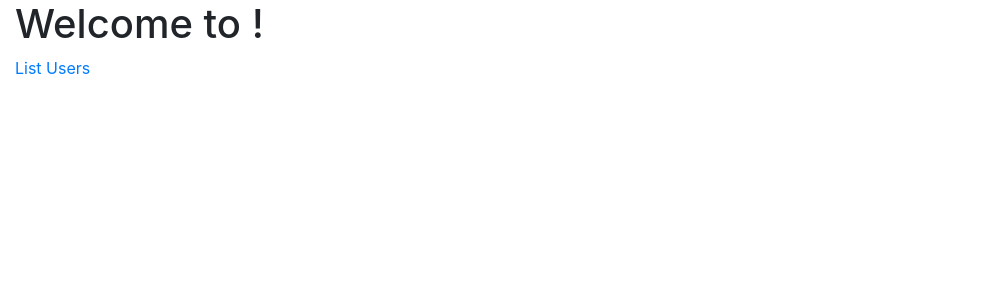
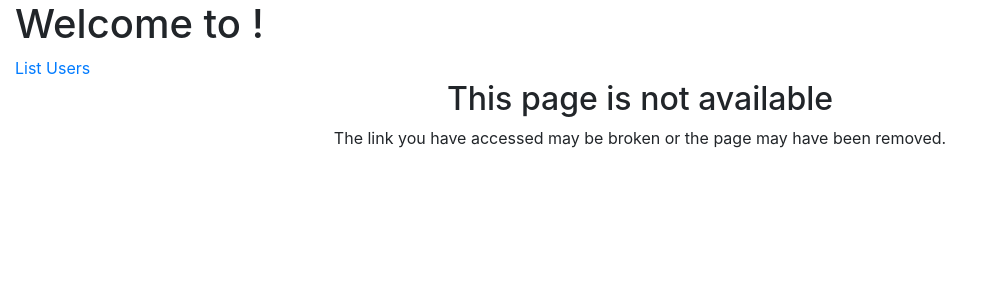
Before and after one commit to Francislin123/movibe, an Angular app: page / in a window 1280 px wide. Shown: the top 300 px of the page, without its empty margins (0-988 px from the left). Built offline with nearby package versions, Linux system fonts and the light colour scheme.

Commit message:
Error handling

```diff
--- a/src/app/app-routing.module.ts
+++ b/src/app/app-routing.module.ts
@@ -2,9 +2,11 @@
 import { RouterModule, Routes } from '@angular/router';
 
 import { UserComponent } from './user/user.component';
+import { NotFoundComponent } from './errors/not-found/not-found.component';
 
 const routes: Routes = [
-  { path: 'users', component: UserComponent }
+  { path: 'users', component: UserComponent },
+  { path: '**', component: NotFoundComponent }
 ];
 
 @NgModule({
--- a/src/app/app-user/app-user.component.html
+++ /dev/null
@@ -1,3 +0,0 @@
-<p>
-  app-user works!
-</p>
--- a/src/app/app-user/app-user.component.ts
+++ /dev/null
@@ -1,15 +0,0 @@
-import { Component, OnInit } from '@angular/core';
-
-@Component({
-  selector: 'app-app-user',
-  templateUrl: './app-user.component.html',
-  styleUrls: ['./app-user.component.css']
-})
-export class AppUserComponent implements OnInit {
-
-  constructor() { }
-
-  ngOnInit() {
-  }
-
-}
--- /dev/null
+++ b/src/app/errors/not-found/not-found.component.html
@@ -0,0 +1,7 @@
+<div class="text-center">
+  <h2>This page is not available</h2>
+  <p>
+      The link you have accessed may be broken or
+      the page may have been removed.
+  </p>
+</div>
--- /dev/null
+++ b/src/app/errors/not-found/not-found.component.ts
@@ -0,0 +1,15 @@
+import { Component, OnInit } from '@angular/core';
+
+@Component({
+  selector: 'app-not-found',
+  templateUrl: './not-found.component.html',
+  styleUrls: ['./not-found.component.css']
+})
+export class NotFoundComponent implements OnInit {
+
+  constructor() { }
+
+  ngOnInit() {
+  }
+
+}
--- a/src/app/model/user.model.ts
+++ b/src/app/model/user.model.ts
@@ -5,4 +5,5 @@
     birthday: string;
     local: string;
     telephone: string;
+    dateCreation: string;
 }
--- a/src/app/user/user.component.html
+++ b/src/app/user/user.component.html
@@ -10,6 +10,7 @@
         <th>Birthday</th>
         <th>Local</th>
         <th>Telephone</th>
+        <th>Date creation</th>
       </tr>
     </thead>
     <tbody>
@@ -20,6 +21,7 @@
         <td>{{user.birthday}}</td>
         <td>{{user.local}}</td>
         <td>{{user.telephone}}</td>
+        <td>{{user.dateCreation}}</td>
       </tr>
     </tbody>
   </table>
--- a/src/app/user/user.component.ts
+++ b/src/app/user/user.component.ts
@@ -16,6 +16,9 @@
     constructor(private router: Router, private userService: UserService) { }
 
     ngOnInit() {
-        this.userService.getUsers().subscribe((data) => { this.users = data; console.log(this.users) });
+        this.userService.getUsers().subscribe((data) => {
+            this.users = data;
+            console.log(this.users)
+        });
     };
 }
--- a/src/app/user/user.service.ts
+++ b/src/app/user/user.service.ts
@@ -8,14 +8,14 @@
     headers: new HttpHeaders({ 'Content-Type': 'application/json' })
 };
 
-@Injectable()
+@Injectable({ providedIn: 'root' })
 export class UserService {
 
-    constructor(private http: HttpClient) {}
+    constructor(private http: HttpClient) { }
 
-    private userUrl = 'http://localhost:8087/movibe-api/v1/user';
+    private api = 'http://localhost:8087/movibe-api/v1/user';
 
     public getUsers() {
-        return this.http.get<User[]>(this.userUrl);
+        return this.http.get<User[]>(this.api);
     }
 }
```
Also changed, not shown: src/app/app.module.ts (+4 -4 lines), src/app/errors/errors.module.ts (added, +11 -0 lines), src/app/errors/not-found/not-found.component.css (added), 2 other files (tests, documents, lock files or other folders).
